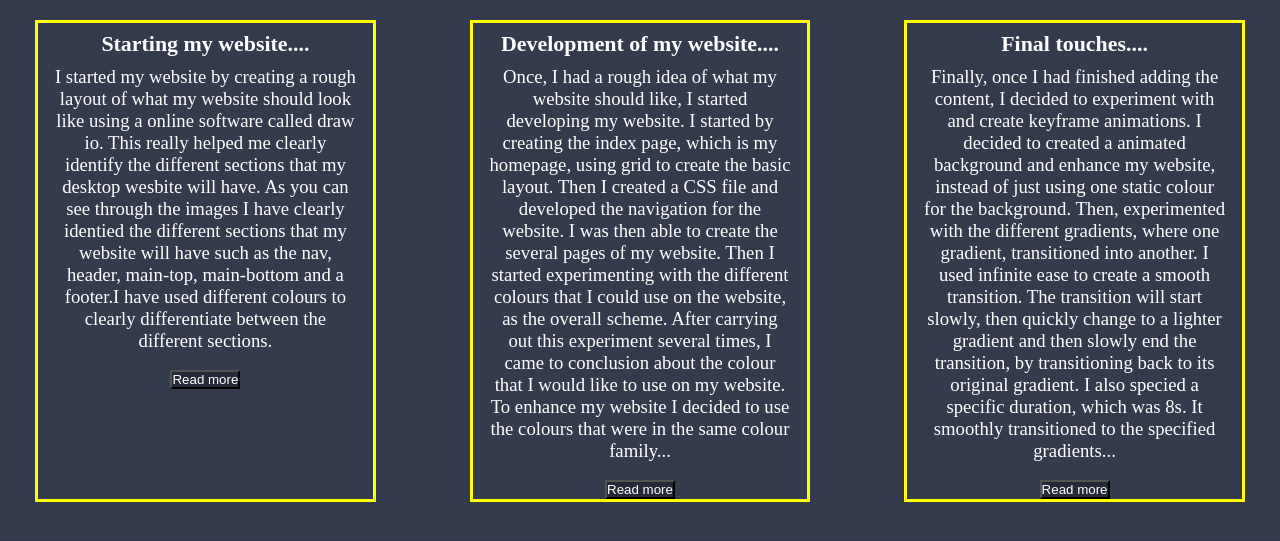
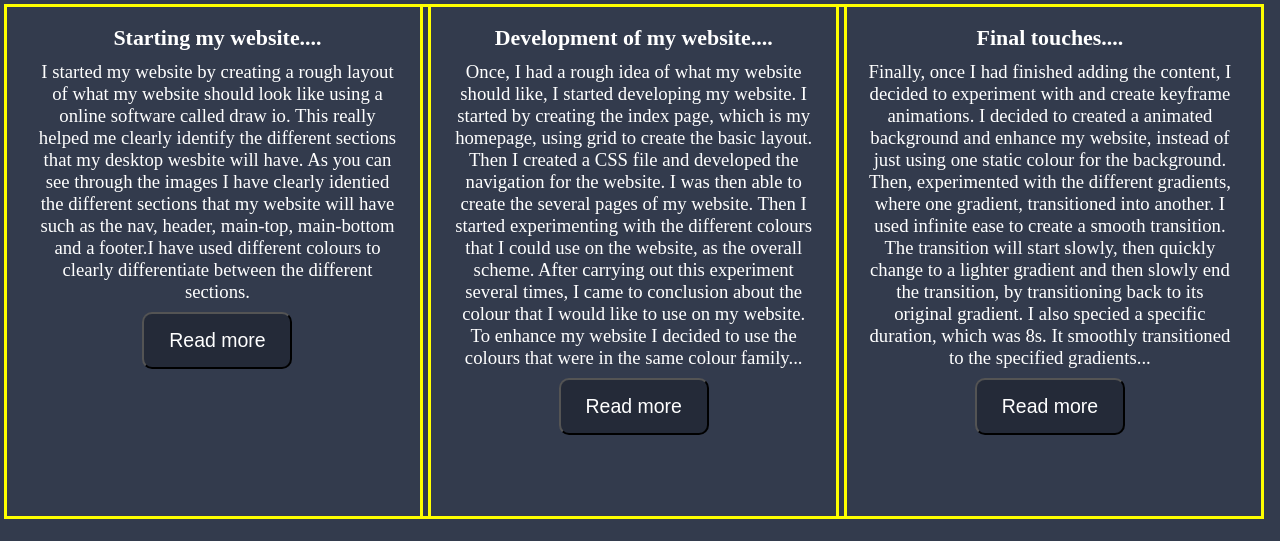
Before and after one commit to kennethdacruz/CSY1018---Web-Development, a plain HTML site: page blog.html in a window 1280 px wide. Shown: the part 42-583 px from the top of the page. Drawn offline with Linux system fonts and the light colour scheme.

Commit message:
Blog page optimised for desktop and mobile layout

```diff
--- a/blog.html
+++ b/blog.html
@@ -42,19 +42,19 @@
 <!-- Created a main class called Blog with entries for my Blog -->
     <main class="Blog">
 
-            <section class="blog">
+            <section class="blogEntry1">
                 <h3>Starting my website....</h3>
                 <p>I started my website by creating a rough layout of what my website should look like using a online software called draw io. This really helped me clearly identify the different sections that my desktop wesbite will have. As you can see through the images I have clearly identied the different sections that my website will have such as the nav, header, main-top, main-bottom and a footer.I have used different colours to clearly differentiate between the different sections.</p>
                 <a href="Website_start.html"><button>Read more</button></a>
             </section>
 
-            <section class="blog">
+            <section class="blogEntry2">
                 <h3>Development of my website....</h3>
                 <p>Once, I had a rough idea of what my website should like, I started developing my website. I started by creating the index page, which is my homepage, using grid to create the basic layout. Then I created a CSS file and developed the navigation for the website. I was then able to create the several pages of my website. Then I started experimenting with the different colours that I could use on the website, as the overall scheme. After carrying out this experiment several times, I came to conclusion about the colour that I would like to use on my website. To enhance my website I decided to use the colours that were in the same colour family...</p>
                 <a href="Website_progress.html"><button>Read more</button></a>
             </section>
 
-            <section class="blog">
+            <section class="blogEntry3">
                 <h3>Final touches....</h3>
                 <p>Finally, once I had finished adding the content, I decided to experiment with and create keyframe animations. I decided to created a animated background and enhance my website, instead of just using one static colour for the background. Then, experimented with the different gradients, where one gradient, transitioned into another. I used infinite ease to create a smooth transition. The transition will start slowly, then quickly change to a lighter gradient and then slowly end the transition, by transitioning back to its original gradient. I also specied a specific duration, which was 8s. It smoothly transitioned to the specified gradients...</p>
                 <a href="Final_website.html"><button>Read more</button></a>
--- a/desktop.css
+++ b/desktop.css
@@ -147,13 +147,52 @@ nav ul ul li:hover {
 .Blog {
     display: grid;
     grid-template-rows: auto;
-    grid-template-columns: auto auto auto;
+    grid-template-columns: 33% 33% 33%;
+    grid-template-areas:
+    "entry1 entry2 entry3";
     text-align: center;
     justify-items: center;
-    grid-gap: 5%;
-    margin-bottom: 3%;
+    margin: 0.5em;
+    height: 65.5vh;
+    margin-bottom: 5em;
+}
+.blogEntry1{
+    grid-area: entry1;
     color: white;
-    margin: 1.5%;
+    margin: 1%;
+    border-color: yellow;
+    border-style: solid;
+    width: 20.5em;
+    padding: 1em;
+}
+
+.blogEntry2{
+    grid-area: entry2;
+    color: white;
+    margin: 1%;
+    border-color: yellow;
+    border-style: solid;
+    width: 20.5em;
+    padding: 1em;
+}
+
+.blogEntry3{
+    grid-area: entry3;
+    color: white;
+    margin: 1%;
+    border-color: yellow;
+    border-style: solid;
+    width: 20.5em;
+    padding: 1em;
+}
+
+.Blog button {
+    font-size: 0.8em;
+    border-radius:10px;
+    padding:15px;
+    min-height: 0.8px;
+    min-width: 150px;
+    top:50%;
 }
 
 /* Assigning a height and width for entires with a specified margin */
--- a/mobile.css
+++ b/mobile.css
@@ -80,8 +80,9 @@ nav ul ul li:hover {
 
 .home {
     text-align: center;
-    margin-top: 4em;
+    margin-top: 2em;
     margin-bottom: 5em;
+    height: 67.5vh;
 }
 
 footer {
@@ -166,16 +167,36 @@ nav a {
     margin-bottom: 2em;
 } */
 
-.blog {
-    justify-items: center;
-    margin: 3%;
-    width: 85vw;
+.blogEntry1{
+    grid-area: entry1;
+    color: white;
+    margin: 1%;
     border-color: yellow;
     border-style: solid;
-    padding: 0.5em;
+    width: 15em;
+    padding: 1em;
+    margin-bottom: 1em;
+}
+.blogEntry2{
+    grid-area: entry2;
     color: white;
+    margin: 1%;
+    border-color: yellow;
+    border-style: solid;
+    width: 15em;
+    padding: 1em;
+    margin-bottom: 1em;
 }
-.blog button {
+.blogEntry3{
+    grid-area: entry2;
+    color: white;
+    margin: 1%;
+    border-color: yellow;
+    border-style: solid;
+    width: 15em;
+    padding: 1em;
+}
+.Blog button {
     margin-left: 8em;
     margin-bottom: 1em;
 }
```
